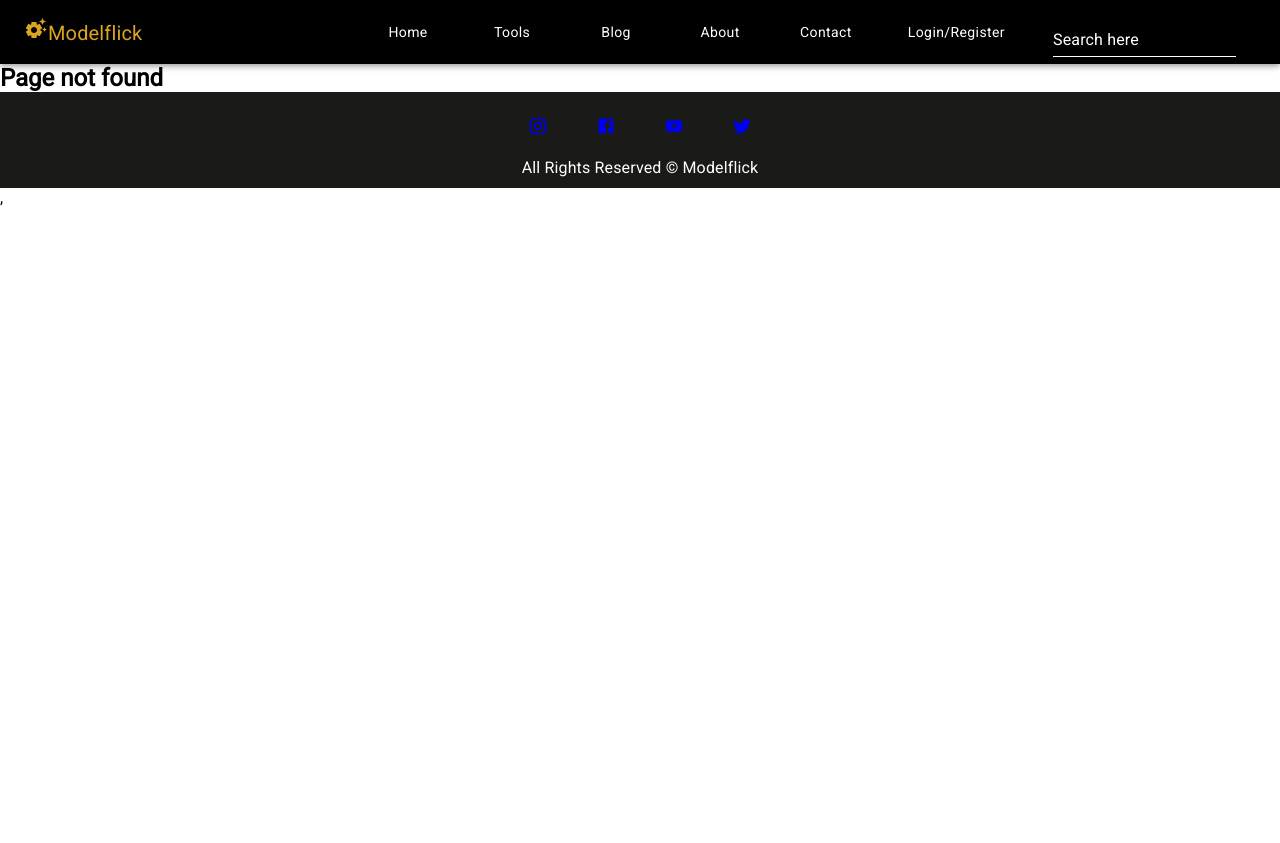
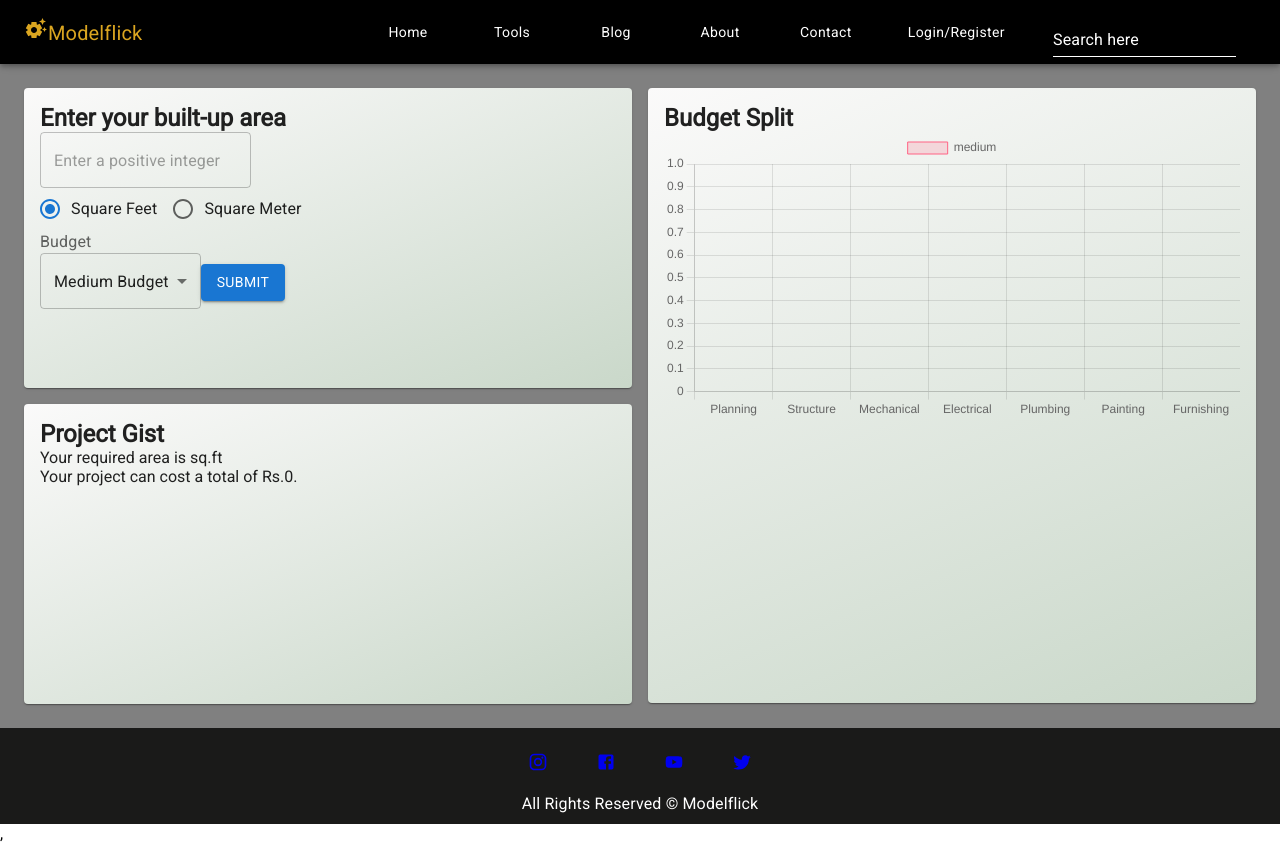
Before and after one commit to Arunarchitect/arunreact, a React (Vite) app: page /scheduler in a window 1280 px wide. Before the commit this address had no page. Before the commit the page ends 800 px from the top, so only its background shows below. Built offline with nearby package versions, Linux system fonts and the light colour scheme.

Commit message:
starting scheduler

```diff
--- a/src/App.jsx
+++ b/src/App.jsx
@@ -4,7 +4,7 @@ import Home from './pages/Home'
 import About from './pages/About'
 import Contact from './pages/Contact'
 import Pagenotfound from './pages/Pagenotfound'
-import Menu from './pages/Menu'
+import Tools from './pages/Tools'
 import Test from "./pages/tools/Test"
 import LoginReg from "./pages/auth/LoginReg"
 import SendPasswordResetEmail from "./pages/auth/SendPasswordResetEmail"
@@ -16,6 +16,7 @@ import Blog from "./pages/Blog"
 import Post from "./pages/blog/Post"
 import Projects from "./pages/pro/Projects"
 import EditPost from "./pages/blog/EditPost"
+import Scheduler from "./pages/tools/Scheduler"
 
 
 function App() {
@@ -27,13 +28,14 @@ function App() {
             <Route path="/" element={<Home />} />
             <Route path="/about" element={<About />} />
             <Route path="/contact" element={<Contact />} />
-            <Route path="/menu" element={<Menu />} />
+            <Route path="/tools" element={<Tools />} />
             <Route path="/blog" element={<Blog />} />
             <Route path="/post/:id" element={<Post />} />
             <Route path="/edit/:blogId" element={<EditPost />} />
             <Route path="/test" element={<Test />} />
             <Route path="/projects" element={<Projects />} />
             <Route path="/schedule" element={<Schedule />} />
+            <Route path="/scheduler" element={<Scheduler />} />
             <Route path="/login" element={!access_token ? <LoginReg /> : <Navigate to='/dashboard' />} />
             <Route path='resetpass' element={<SendPasswordResetEmail />} />
             <Route path='apis/user/reset-password/:id/:token' element={<ResetPassword />} />
--- /dev/null
+++ b/src/charts/GanttChart.jsx
@@ -0,0 +1,86 @@
+import React from "react";
+import {
+  Chart as ChartJS,
+  BarElement,
+  CategoryScale,
+  LinearScale,
+  Tooltip,
+  Legend,
+} from "chart.js";
+import { Bar } from "react-chartjs-2";
+
+ChartJS.register(BarElement, CategoryScale, LinearScale, Tooltip, Legend);
+
+
+function GanttChart({ title, budget, unit, onEntryValueChange }) {
+  const costSplitLabel = ["Planning", "Structure", "Mechanical", "Electrical", "Plumbing", "Painting", "Furnishing"];
+  let entry;
+
+  if (unit === "squareMeter") {
+    // If "Square Meter" unit is selected, convert title to square feet
+    title = title * 10.67;
+  }
+
+  if (budget === "low") {
+    entry = 2000 * title;
+  } else if (budget === "medium") {
+    entry = 3000 * title;
+  } else if (budget === "high") {
+    entry = 4000 * title;
+  }
+  onEntryValueChange(entry);
+
+  // console.log("Title:", title);
+  // console.log("Budget:", budget);
+  // console.log("Entry:", entry);
+
+  const costSplitData = [0.05* entry, 0.1* entry, 0.15* entry, 0.05* entry, 0.15* entry, 0.3* entry, 0.1* entry]
+
+  const data = {
+    labels: costSplitLabel,
+    datasets: [
+      {
+        label: budget,
+        data: costSplitData,
+        backgroundColor: [
+          "rgba(255, 99, 132, 0.2)",
+          "rgba(255, 159, 64, 0.2)",
+          "rgba(255, 205, 86, 0.2)",
+          "rgba(75, 192, 192, 0.2)",
+          "rgba(54, 162, 235, 0.2)",
+          "rgba(153, 102, 255, 0.2)",
+          "rgba(255, 99, 132, 0.2)",
+        ],
+        borderColor: [
+          "rgb(255, 99, 132)",
+          "rgb(255, 159, 64)",
+          "rgb(255, 205, 86)",
+          "rgb(75, 192, 192)",
+          "rgb(54, 162, 235)",
+          "rgb(153, 102, 255)",
+          "rgb(255, 99, 132)",
+
+        ],
+        borderWidth: 1,
+      },
+    ],
+  };
+
+  // Add console.log statements to log data and options
+  // console.log("Data Object:", data);
+
+  const options = {};
+
+  // Add a console.log statement to log the options object
+  // console.log("Options Object:", options);
+
+  return (
+    <div>
+      <Bar data={data} options={options} />
+    </div>
+  );
+}
+
+
+
+export default GanttChart;
--- a/src/components/layout/Header.jsx
+++ b/src/components/layout/Header.jsx
@@ -34,7 +34,7 @@ const Header = () => {
               </Button>
             </li>
             <li>
-              <Button component={NavLink} to={'/menu'} style={({ isActive }) => ({ color: isActive ? 'white' : 'black', textTransform: 'none', backgroundColor: isActive ? 'blue' : '' })}>
+              <Button component={NavLink} to={'/tools'} style={({ isActive }) => ({ color: isActive ? 'white' : 'black', textTransform: 'none', backgroundColor: isActive ? 'blue' : '' })}>
                 Tools
               </Button>
             </li>
@@ -95,7 +95,7 @@ const Header = () => {
               </Button>
             </li>
             <li>
-              <Button component={NavLink} to={'/menu'} style={({ isActive }) => ({ color: 'white', textTransform: 'none', backgroundColor: isActive ? 'blue' : '' })}>
+              <Button component={NavLink} to={'/tools'} style={({ isActive }) => ({ color: 'white', textTransform: 'none', backgroundColor: isActive ? 'blue' : '' })}>
                 Tools
               </Button>
             </li>
--- a/src/pages/Menu.jsx
+++ b/src/pages/Tools.jsx
@@ -14,7 +14,7 @@ import MoreVertIcon from '@mui/icons-material/MoreVert';
 import '../styles/Dash.css';
 import constructImage from '../images/construct.png';
 
-const Menu = () => {
+const Tools = () => {
   const imageSource = constructImage;
 
   const [isRotated, setIsRotated] = useState(false);
@@ -52,7 +52,7 @@ const Menu = () => {
 
   const tools = [
     { title: 'Cost Analyzer', subheader: 'Analyze project costs', avatarLabel: 'C', route: '/test' },
-    { title: 'Advisory Engine', subheader: 'Get expert advice', avatarLabel: 'A', route: '/schedule' },
+    { title: 'Project Scheduler', subheader: 'Get instantaneous schedules', avatarLabel: 'S', route: '/scheduler' },
     { title: 'Regulatory Compliance', subheader: 'Ensure compliance', avatarLabel: 'R', route: '/schedule' },
     { title: 'Design Recommender', subheader: 'Optimize designs', avatarLabel: 'D', route: '/schedule' },
     { title: 'Data Analysis Suite', subheader: 'Analytical insights', avatarLabel: 'D', route: '/schedule' },
@@ -109,4 +109,4 @@ const Menu = () => {
   );
 };
 
-export default Menu;
+export default Tools;
--- a/src/pages/pro/Projects.jsx
+++ b/src/pages/pro/Projects.jsx
@@ -1,10 +1,56 @@
-import React from 'react'
-import Layout from '../../components/layout/Layout'
+import React from 'react';
+import Layout from '../../components/layout/Layout';
+import { Box, Grid, Card, CardContent } from '@mui/material';
+import '../../styles/Dash.css';
 
 const Projects = () => {
+  const projects = [
+    { title: 'Project 1', description: 'Description for Project 1' },
+    { title: 'Project 2', description: 'Description for Project 2' },
+    { title: 'Project 3', description: 'Description for Project 3' },
+    { title: 'Project 4', description: 'Description for Project 4' },
+  ];
+
+  const ProjectCard = ({ title, description }) => (
+    <Card sx={{ height: '100%', display: 'flex', flexDirection: 'column' }} className='gradient3'>
+      <CardContent>
+        <h5>{title}</h5>
+        <p>{description}</p>
+      </CardContent>
+    </Card>
+  );
+
   return (
-    <Layout>Projects</Layout>
-  )
-}
+    <Layout>
+      <Box sx={{ flexGrow: 1, p: 3 }} style={{ backgroundColor: 'gray' }}>
+        <Grid container spacing={2}>
+          <Grid item xs={12} sm={6} md={6} lg={6}>
+            <Card sx={{ width: '100%', height: { xs: 240, sm: 300, md: 300, lg: 300 } }} className='gradient3'>
+              <CardContent>
+                <h2>Profile Info</h2>
+              </CardContent>
+            </Card>
+            <Card sx={{ width: '100%', height: { xs: 120, sm: 300, md: 300, lg: 300 }, mt: { xs: 2, sm: 2, md: 2, lg: 2 } }} className='gradient3'>
+              <CardContent>
+                <h2>Project Detail</h2>
+              </CardContent>
+            </Card>
+          </Grid>
+          <Grid item xs={12} sm={6} md={6} lg={6}>
+            <Card sx={{ height: '100%' }} className='gradient3'>
+              <CardContent>
 
-export default Projects
+                <h2>My projects</h2>
+                {projects.map((project, index) => (
+                  <ProjectCard key={index} title={project.title} description={project.description} />
+                ))}
+              </CardContent>
+            </Card>
+          </Grid>
+        </Grid>
+      </Box>
+    </Layout>
+  );
+};
+
+export default Projects;
--- /dev/null
+++ b/src/pages/tools/Scheduler.jsx
@@ -0,0 +1,128 @@
+import React, { useState } from 'react';
+import Layout from '../../components/layout/Layout'
+import { Box, Typography, FormControlLabel, InputLabel, Select, MenuItem, Button, TextField, RadioGroup, Radio } from '@mui/material'
+import { Grid, Card, CardActionArea, CardMedia, CardContent } from '@mui/material'
+import Stack from '@mui/material/Stack'
+import '../../styles/Dash.css'
+import GanttChart from '../../charts/GanttChart';
+import { FormControl } from '@mui/base/FormControl'
+
+const Scheduler = () => {
+  const [inputValue, setInputValue] = useState('');
+  const [displayedValue, setDisplayedValue] = useState('');
+  const [errorMessage, setErrorMessage] = useState('');
+  const [budget, setBudget] = useState('medium');
+  const [selectedUnit, setSelectedUnit] = useState('squareFeet'); // Default unit
+
+  const handleInputChange = (event) => {
+    const value = event.target.value;
+
+    // Check if the input is a positive integer
+    if (/^[1-9]\d*$/.test(value) || value === '') {
+      setInputValue(value);
+      setErrorMessage('');
+    } else {
+      setErrorMessage('Please type a positive value');
+    }
+  };
+
+  const [entryValue, setEntryValue] = useState(0);
+
+  // ...
+
+  const handleEntryValueChange = (value) => {
+    // Update the entry value when it changes in the BarChart component
+    setEntryValue(value);
+  };
+
+  const handleBudgetChange = (event) => {
+    setBudget(event.target.value);
+  };
+
+  const handleUnitChange = (event) => {
+    setSelectedUnit(event.target.value);
+  };
+
+  const handleSubmit = () => {
+    if (!errorMessage) {
+      setDisplayedValue(inputValue);
+    }
+  };
+
+  return (
+    <Layout>
+      <Box sx={{ flexGrow: 1, p: 3 }} style={{ backgroundColor: 'gray' }}>
+        <Grid container spacing={2}>
+          <Grid item xs={12} sm={6} md={6} lg={6}>
+            <Card sx={{ width: '100%', height: { xs: 240, sm: 300, md: 300, lg: 300 } }} className='gradient3'>
+              <CardContent>
+                <h2>Enter your built-up area</h2>
+                <FormControl>
+                  <Box row='true'>
+                    <TextField
+                      type="text"
+                      value={inputValue}
+                      placeholder="Enter a positive integer"
+                      onChange={handleInputChange}
+                    />
+                    <RadioGroup
+                      row
+                      aria-label="unit"
+                      name="unit"
+                      value={selectedUnit}
+                      onChange={handleUnitChange}
+                    >
+                      <FormControlLabel value="squareFeet" control={<Radio />} label="Square Feet" />
+                      <FormControlLabel value="squareMeter" control={<Radio />} label="Square Meter" />
+                    </RadioGroup>
+                  </Box>
+
+                  <InputLabel htmlFor="budget">Budget</InputLabel>
+                  <Select
+                    value={budget}
+                    onChange={handleBudgetChange}
+                    displayEmpty // This property will display the placeholder
+                    inputProps={{
+                      id: 'budget',
+                    }}
+                  >
+                    <MenuItem value="" disabled>
+                      Choose your budget
+                    </MenuItem>
+                    <MenuItem value="low">Low Budget</MenuItem>
+                    <MenuItem value="medium">Medium Budget</MenuItem>
+                    <MenuItem value="high">High Budget</MenuItem>
+                  </Select>
+
+                  <Button variant="contained" onClick={handleSubmit}>
+                    Submit
+                  </Button>
+                </FormControl>
+              </CardContent>
+            </Card>
+            <Card sx={{ width: '100%', height: { xs: 120, sm: 300, md: 300, lg: 300 }, mt: { xs: 2, sm: 2, md: 2, lg: 2 } }} className='gradient3'>
+              <CardContent>
+                <h2>Project Gist</h2>
+                <p>Your required area is {displayedValue} {selectedUnit === 'squareFeet' ? 'sq.ft' : 'sq.m'}</p>
+                <p>
+                  Your project can cost a total of Rs.{entryValue}.
+                </p>
+
+              </CardContent>
+            </Card>
+          </Grid>
+          <Grid item xs={12} sm={6} md={6} lg={6}>
+            <Card sx={{ width: '100%', height: { xs: 300, sm: 615, md: 615, lg: 615 } }} className='gradient3'>
+              <CardContent>
+                <h2>Budget Split</h2>
+                <GanttChart title={displayedValue} budget={budget} unit={selectedUnit} onEntryValueChange={handleEntryValueChange} /> {/* Pass displayedValue and selectedUnit as props */}
+              </CardContent>
+            </Card>
+          </Grid>
+        </Grid>
+      </Box>
+    </Layout>
+  );
+}
+
+export default Scheduler;
--- a/src/services/testApi.jsx
+++ b/src/services/testApi.jsx
@@ -127,3 +127,37 @@ export const testApi1 = createApi({
 // Export hooks for usage in functional components, which are
 // auto-generated based on the defined endpoints
 export const { useSaveProfileMutation, useGetResumeprofileQuery, useDeleteProfileMutation,useUpdateProfileMutation } = testApi1
+
+export const testApi2 = createApi({
+  reducerPath: 'testApi2',
+  baseQuery: fetchBaseQuery({ baseUrl: 'https://api.arunarchitect.in/projects' }),
+  endpoints: (builder) => ({
+    saveProfile: builder.mutation({
+      query: (blog) => {
+        return {
+          url: 'projects/',
+          method: 'POST',
+          body: blog
+        };
+      }
+    }),
+    getResumeprofile: builder.query({
+      query: () => {
+        return {
+          url: 'list/',
+          method: 'GET',
+        };
+      }
+    }),
+    deleteProfile: builder.mutation({
+      query: (id) => ({
+        url: `projects/${id}/`,
+        method: 'DELETE',
+      }),
+    }),
+  }),
+})
+
+// Export hooks for usage in functional components, which are
+// auto-generated based on the defined endpoints
+export const { useSaveProjectMutation, useGetResumeprojectQuery, useDeleteProjectMutation } = testApi2
```
